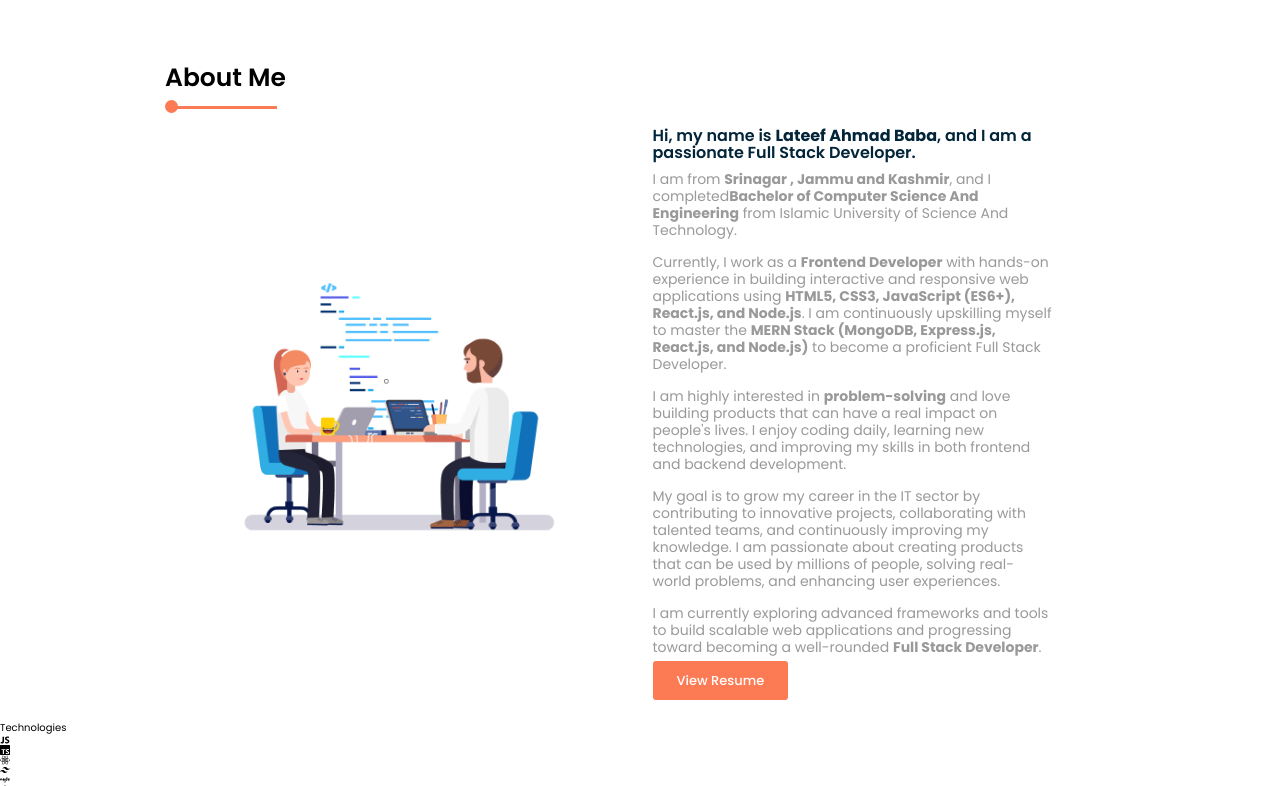
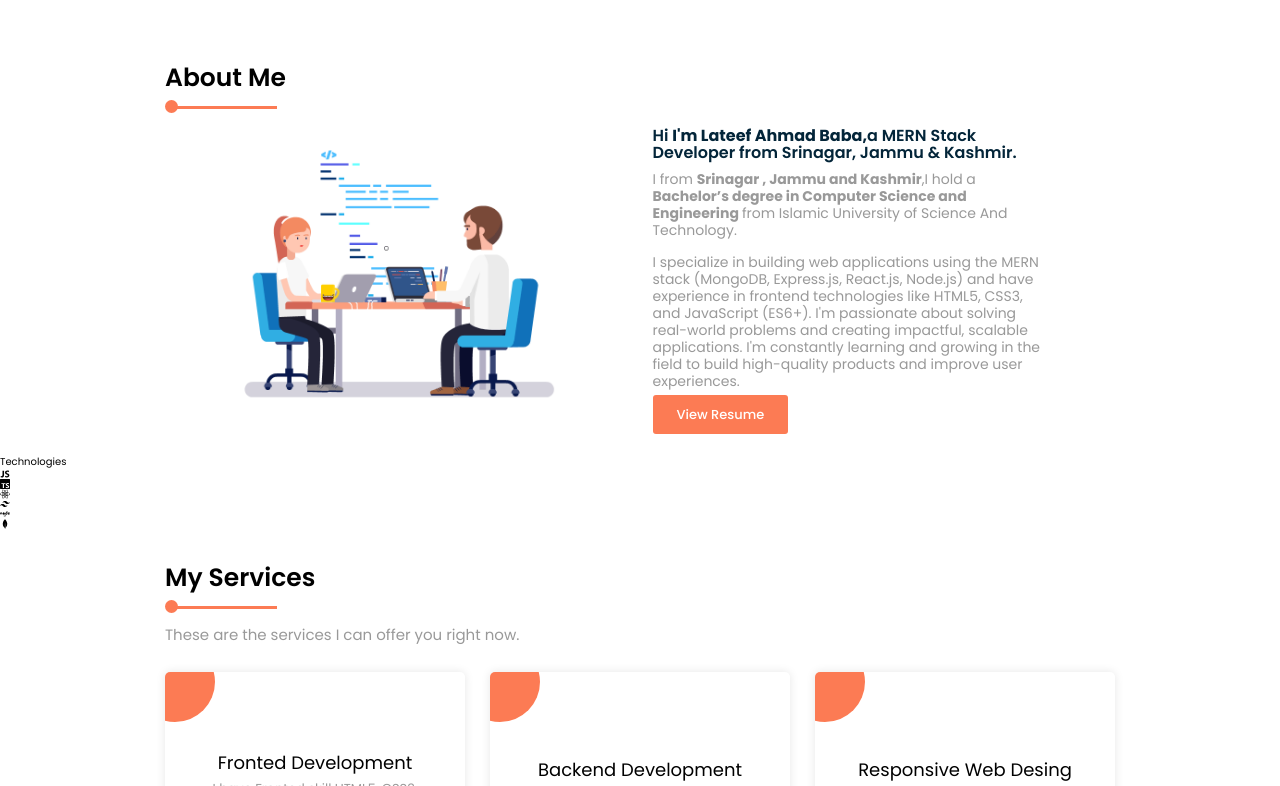
Before and after one commit to Mohdlateef/myportfolio, a React (Vite) app: page / in a window 1280 px wide. Shown: the part 454-1240 px from the top of the page. Built offline with nearby package versions, Linux system fonts and the light colour scheme.

Commit message:
update styles in hero section

```diff
--- a/src/App.css
+++ b/src/App.css
@@ -831,6 +831,10 @@ textarea {
     font-size: 60%;
   }
 
+  .section-hero-data {
+    padding-top: 3rem;
+  }
+
   .container {
     max-width: 72rem;
   }
@@ -991,7 +995,12 @@ textarea {
     flex-direction: column;
     gap: .5rem;
     position: absolute;
-    top: 50%;
+    /* top: 50%; */
+  }
+
+
+  .social-icons {
+    top: 65%;
   }
 
   .section-contact .google-map {
--- a/src/components/About.tsx
+++ b/src/components/About.tsx
@@ -9,30 +9,12 @@ export default function About() {
                     <img src={AboutGif} alt="my about image" />
                 </div>
                 <div className="bio-data">
-                    <p className="top-line">Hi, my name is <strong>Lateef Ahmad Baba</strong>, and I am a passionate Full Stack
-                        Developer.</p>
-
-                    <p>I am from <strong>Srinagar , Jammu and Kashmir</strong>, and I completed
-                        <strong>Bachelor of Computer Science And Engineering</strong> from Islamic University of Science And Technology.
+                    <p className="top-line">Hi <strong> I'm Lateef Ahmad Baba,</strong>a MERN Stack Developer from Srinagar, Jammu & Kashmir.</p>
+                    <p>I from <strong>Srinagar , Jammu and Kashmir</strong>,I hold a
+                        <strong> Bachelor’s degree in Computer Science and Engineering </strong> from Islamic University of Science And Technology.
                     </p>
-
-                    <p>Currently, I work as a <strong>Frontend Developer</strong> with hands-on experience in building
-                        interactive and responsive web applications using <strong>HTML5, CSS3, JavaScript (ES6+), React.js,
-                            and Node.js</strong>. I am continuously upskilling myself to master the <strong>MERN Stack
-                                (MongoDB, Express.js, React.js, and Node.js)</strong> to become a proficient Full Stack
-                        Developer.</p>
-
-                    <p>I am highly interested in <strong>problem-solving</strong> and love building products that can have a
-                        real impact on people's lives. I enjoy coding daily, learning new technologies, and improving my
-                        skills in both frontend and backend development.</p>
-
-                    <p>My goal is to grow my career in the IT sector by contributing to innovative projects, collaborating
-                        with talented teams, and continuously improving my knowledge. I am passionate about creating
-                        products that can be used by millions of people, solving real-world problems, and enhancing user
-                        experiences.</p>
-
-                    <p>I am currently exploring advanced frameworks and tools to build scalable web applications and
-                        progressing toward becoming a well-rounded <strong>Full Stack Developer</strong>.</p>
+                    <p>  I specialize in building web applications using the MERN stack (MongoDB, Express.js, React.js, Node.js) and have experience in frontend technologies like HTML5, CSS3, and JavaScript (ES6+).
+                        I'm passionate about solving real-world problems and creating impactful, scalable applications. I'm constantly learning and growing in the field to build high-quality products and improve user experiences.</p>
 
                     <a href={Resume} className="btn">View Resume</a>
                 </div>
```
